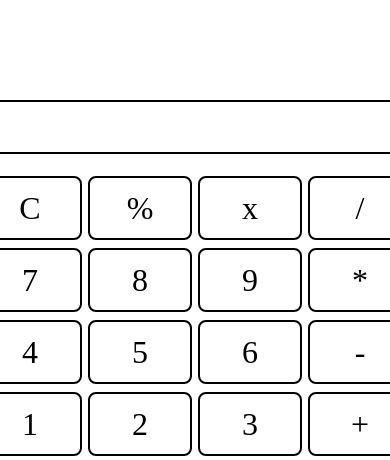
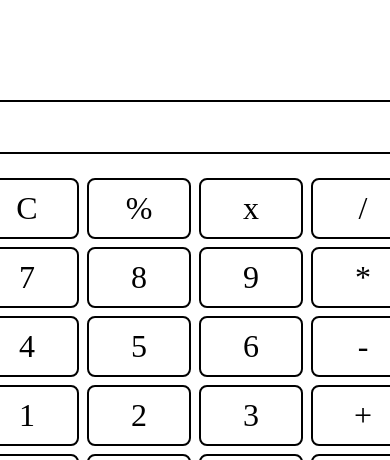
Before and after one commit to abhigit01/JavaScript, a plain HTML site: page CALCULATOR/index.html in a window 390 px wide. Shown: the top 460 px of the page. Drawn offline with Linux system fonts and the light colour scheme.

Commit message:
responsivness

```diff
--- a/CALCULATOR/style.css
+++ b/CALCULATOR/style.css
@@ -4,38 +4,41 @@
 }
 body{
     display: flex;
-    margin-top: 100px;
+    margin-top: 6.25rem;
     align-items: center;
     justify-self: center;
     flex-direction: column;
-    gap: 22px;
+    gap: 1.5rem;
 
+}
+html{
+    font-size: 16px;
 }
 .calculator-btns{
     display: flex;
     flex-direction: column;
-    gap: 8px;
+    gap: 0.5rem;
 }
 .container{
     display: flex;
-    gap: 6px;
+    gap: 0.5rem;
 
 }
 .input-box{
-    width: 410px;
-    height: 50px;
+    width: 26rem;
+    height: 3.1rem;
     border: 2px solid black;
     border-radius: 8px;
-    font-size: 32px;
+    font-size: 2rem;
 }
 .button{
     display: flex;
     justify-content: center ;
     align-items: center;
-    height: 60px;
-    width: 100px;
+    height: 3.57rem;
+    width: 6.25rem;
     border: 2px solid black;
     border-radius: 8px;
-    font-size: 32px;
+    font-size: 2rem;
     cursor: pointer;
 }
```
